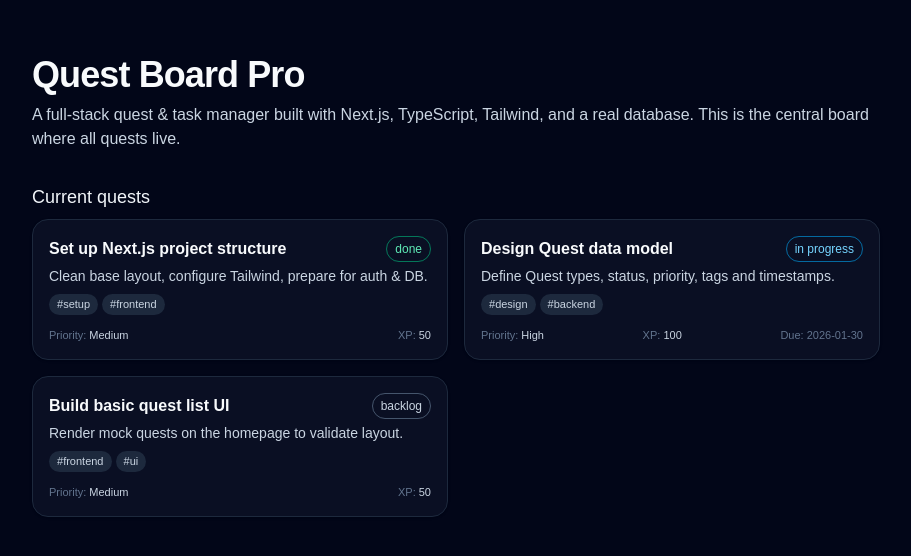
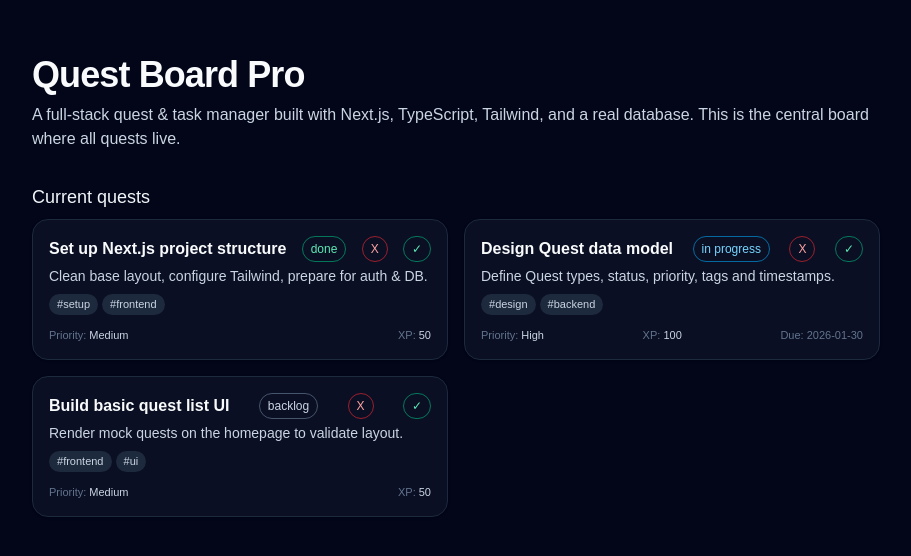
Before and after one commit to LiviuVisovan/quest-board-pro, a Next.js app: page / in a window 1280 px wide. Shown: the part 114-670 px from the top of the page, without its empty margins (184-1095 px from the left). Built offline with nearby package versions, Linux system fonts and the light colour scheme.

Commit message:
Aded some crud local

```diff
--- a/app/page.tsx
+++ b/app/page.tsx
@@ -1,7 +1,39 @@
-import { mockQuests } from "@/lib/quests";
+"use client";
+
+import { mockQuests, type Quest } from "@/lib/quests";
+import { useState } from "react";
 
 export default function Home() {
   const PRIORITY_XP = { low: 25, medium: 50, high: 100 };
+  const [quests, setQuests] = useState<Quest[]>(mockQuests);
+
+  function completeQuest(id) {
+    setQuests(
+      quests.map((q) => {
+        return q.id === id ? { ...q, status: "done" } : q;
+      }),
+    );
+  }
+
+  function editQuest(id, updates: Quest) {
+    setQuests(
+      quests.map((q) => {
+        return q.id === id ? { ...q, updates } : q;
+      }),
+    );
+  }
+
+  function deleteQuest(id) {
+    setQuests(
+      quests.filter((q) => {
+        if (q.id !== id) return q;
+      }),
+    );
+  }
+
+  function createQuest(payload: Quest) {
+    setQuests((prev) => [...prev, payload]);
+  }
 
   return (
     <main className="min-h-screen bg-slate-950 text-slate-50 flex items-center justify-center">
@@ -23,7 +55,7 @@ export default function Home() {
           </h2>
 
           <div className="grid gap-4 md:grid-cols-2">
-            {mockQuests.map((quest) => (
+            {quests.map((quest) => (
               <article
                 key={quest.id}
                 className="rounded-2xl border border-slate-800 bg-slate-900/60 p-4 shadow-sm flex flex-col justify-between"
@@ -44,6 +76,18 @@ export default function Home() {
                     >
                       {quest.status.replace("_", " ")}
                     </span>
+                    <button
+                      onClick={() => deleteQuest(quest.id)}
+                      className="text-xs px-2 py-1 rounded-full border border-red-500/60 text-red-300"
+                    >
+                      X
+                    </button>
+                    <button
+                      onClick={() => completeQuest(quest.id)}
+                      className="text-xs px-2 py-1 rounded-full border border-emerald-500/60 text-emerald-300"
+                    >
+                      ✓
+                    </button>
                   </div>
 
                   {quest.description && (
```
